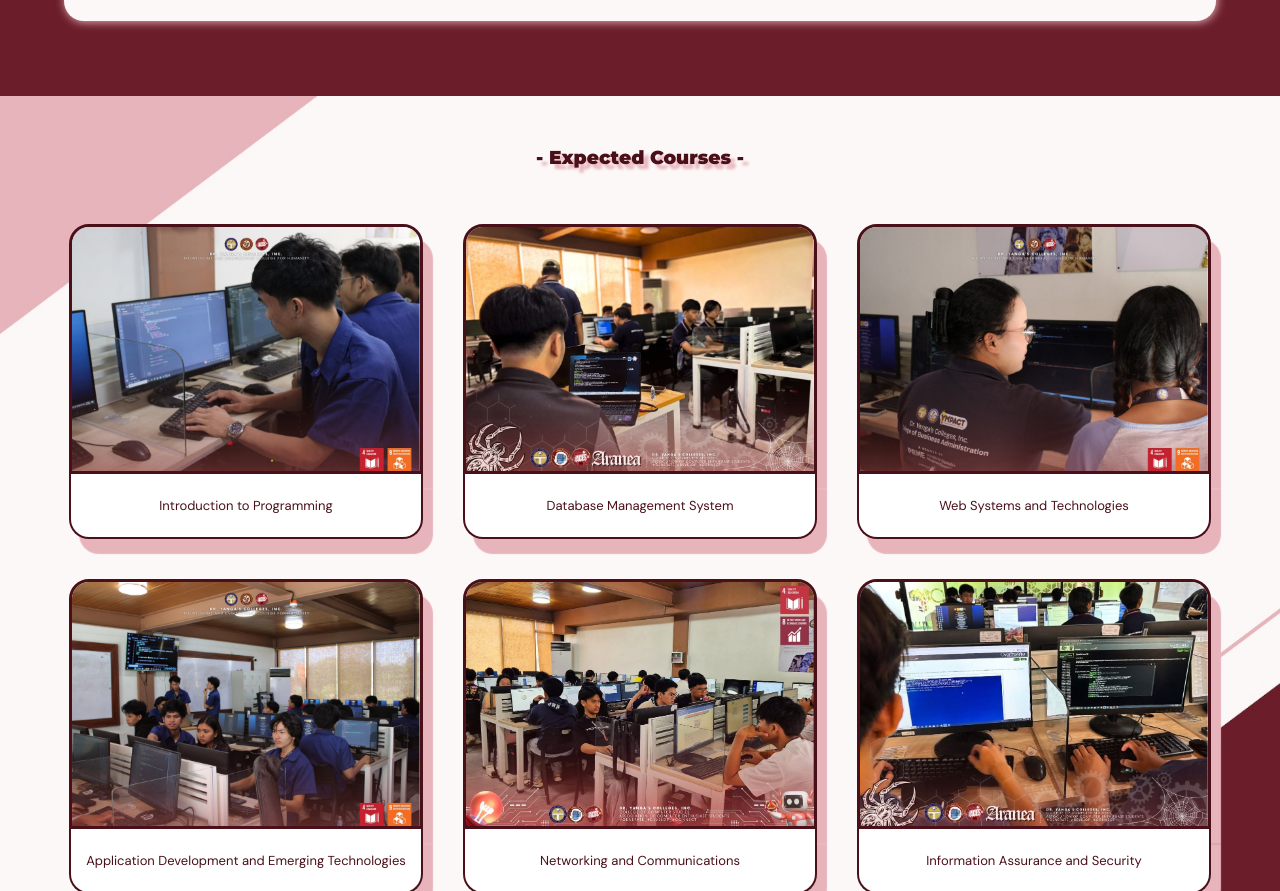
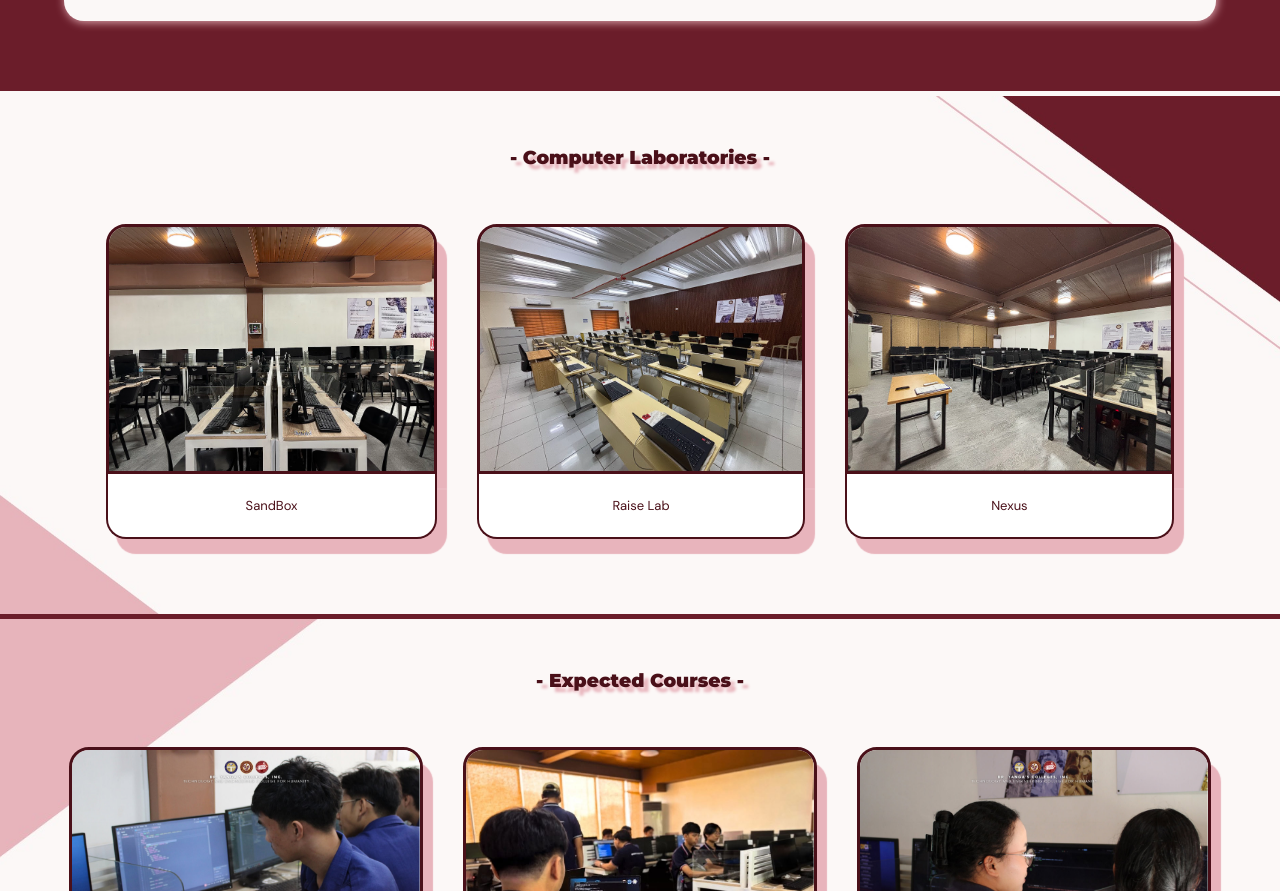
Before and after one commit to Kenth26/BSIT-Website, a plain HTML site: page aboutus.html in a window 1280 px wide. Shown: the part 2865-3756 px from the top of the page. Drawn offline with Linux system fonts and the light colour scheme.

Commit message:
laboratories done

```diff
--- a/aboutus.html
+++ b/aboutus.html
@@ -107,6 +107,31 @@
                     </div>
                 </section>
             </article>
+            <article class="about-us-laboratories">
+                <section class="about-us-laboratories-cover">
+                    <h1>- Computer Laboratories -</h1>
+                    <div class="laboratories-container">
+                        <div class="sandbox-container">
+                            <img src="images/about-us/laboratories/sandbox.png" alt="sandbox-img">
+                            <div class="sandbox-desc">
+                                <p>SandBox</p>
+                            </div>
+                        </div>
+                        <div class="raise-lab-container">
+                            <img src="images/about-us/laboratories/raiselab.png" alt="raise-lab-img">
+                            <div class="raise-lab-desc">
+                                <p>Raise Lab</p>
+                            </div>
+                        </div>
+                        <div class="nexus-container">
+                            <img src="images/about-us/laboratories/nexus.png" alt="nexus-img">
+                            <div class="nexus-desc">
+                                <p>Nexus</p>
+                            </div>
+                        </div>
+                    </div>
+                </section>
+            </article>
             <article class="about-us-courses">
                 <section class="about-us-courses-cover">
                     <h1>- Expected Courses -</h1>
@@ -118,7 +143,7 @@
                             </div>
                         </div>
                         <div class="dbm-container">
-                            <img src="images/about-us/courses/dbm.jpg" alt="web-img">
+                            <img src="images/about-us/courses/dbm.jpg" alt="dbm-img">
                             <div class="dbm-desc">
                                 <p>Database Management System</p>
                             </div>
--- a/styles.css
+++ b/styles.css
@@ -367,6 +367,67 @@ body {
     margin-left: auto;
     line-height: 35px;
     font-size: 16px;
+}
+
+.about-us-laboratories {
+    background-image: url("images/about-us/laboratories/background-laboratories.jpg");
+    background-size: cover;
+    background-position: center;
+    background-repeat: no-repeat;
+    padding-top: 100px;
+    padding-bottom: 120px;
+    border-top: 5px solid #fbf8f7;
+    color: #4a1019;
+    font-family: "DM Sans", sans-serif;
+}
+
+.about-us-laboratories-cover {
+    width: 1260px;
+    max-width: 90%;
+    margin: -50px auto;
+}
+
+.about-us-laboratories-cover h1 {
+    font-family: "Montserrat", sans-serif;
+    text-align: center;
+    margin-top: -20px;
+    text-shadow: 5px 5px 3px #e8b4bc;
+}
+
+.laboratories-container {
+    display: flex;
+    justify-content: center;
+    align-items: center;
+    margin-top: 50px;
+    gap: 30px;
+}
+
+.sandbox-container, .raise-lab-container, .nexus-container {
+    margin: 5px;
+}
+
+.sandbox-container img, .raise-lab-container img, .nexus-container img {
+    width: 100%;
+    height: 250px;
+    object-fit: cover;
+    display: block;
+    border: 3px solid #4a1019;
+    border-top-right-radius: 20px;
+    border-top-left-radius: 20px;
+    box-shadow: 10px 15px 1px #e8b4bc;
+}
+
+.sandbox-desc, .raise-lab-desc, .nexus-desc {
+    text-align: center;
+    background-color: white;
+    padding: 10px 0;
+    border-bottom-right-radius: 20px;
+    border-bottom-left-radius: 20px;
+    font-size: 13px;
+    box-shadow: 10px 15px 1px #e8b4bc;
+    border-right: 2px solid #4a1019;
+    border-left: 2px solid #4a1019;
+    border-bottom: 2px solid #4a1019;
 }
 
 .about-us-courses {
```
Also changed, not shown: events.html (+7 -6 lines), images/about-us/laboratories/background-laboratories.jpg (added), images/about-us/laboratories/nexus.png (added), images/about-us/laboratories/raiselab.png (added), images/about-us/laboratories/sandbox.png (added).
